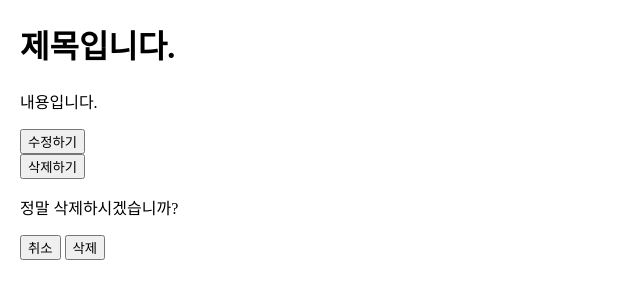
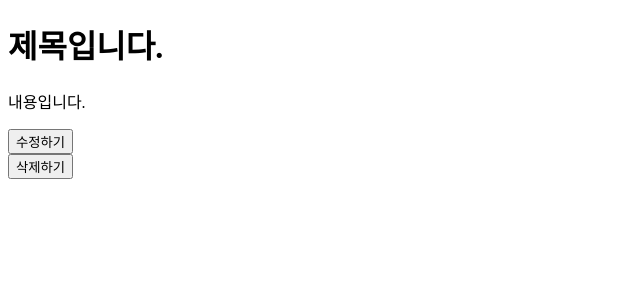
Before and after one commit to Choisunhoo/zero-base-front-end, a plain HTML site: page HTML CSS 실습/Modal - UI 만들고 CSS로 숨기기.html in a window 1280 px wide. Shown: the whole page, without its empty margins (0-640 px from the left). Drawn offline with Linux system fonts and the light colour scheme.

Commit message:
Update Modal - UI 만들고 CSS로 숨기기.html

```diff
--- a/HTML CSS 실습/Modal - UI 만들고 CSS로 숨기기.html
+++ b/HTML CSS 실습/Modal - UI 만들고 CSS로 숨기기.html
@@ -5,7 +5,7 @@
         <meta http-equiv="X-UA-Compatible" content="IE=edge,chrome=1">
         <meta name="viewport" content="width=device-width, initial-scale=1, maximum-scale=1, user-scalable=0">
         <title></title>
-        <link rel="stylesheet" href="Event가 발생했을 때 CSS 변경하기.css">
+        <link rel="stylesheet" href="Modal - UI 만들고 CSS로 숨기기.css">
     </head>
     <body>
         <h1 id="heading">제목입니다.</h1>
```
